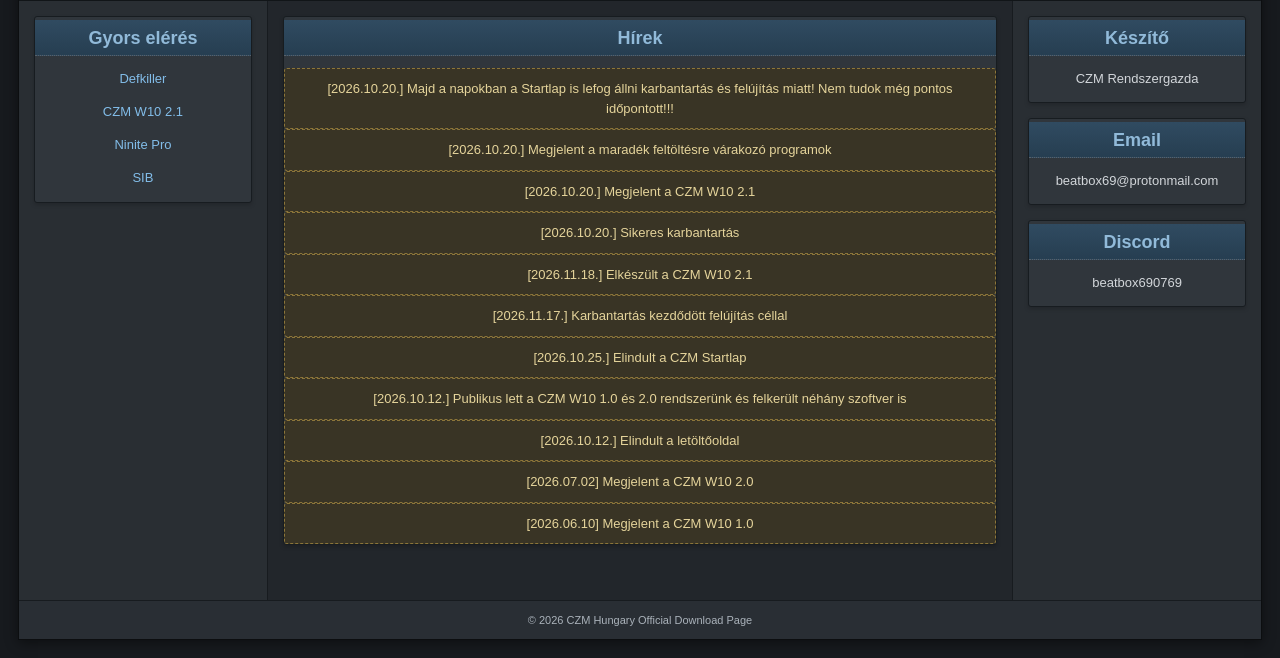
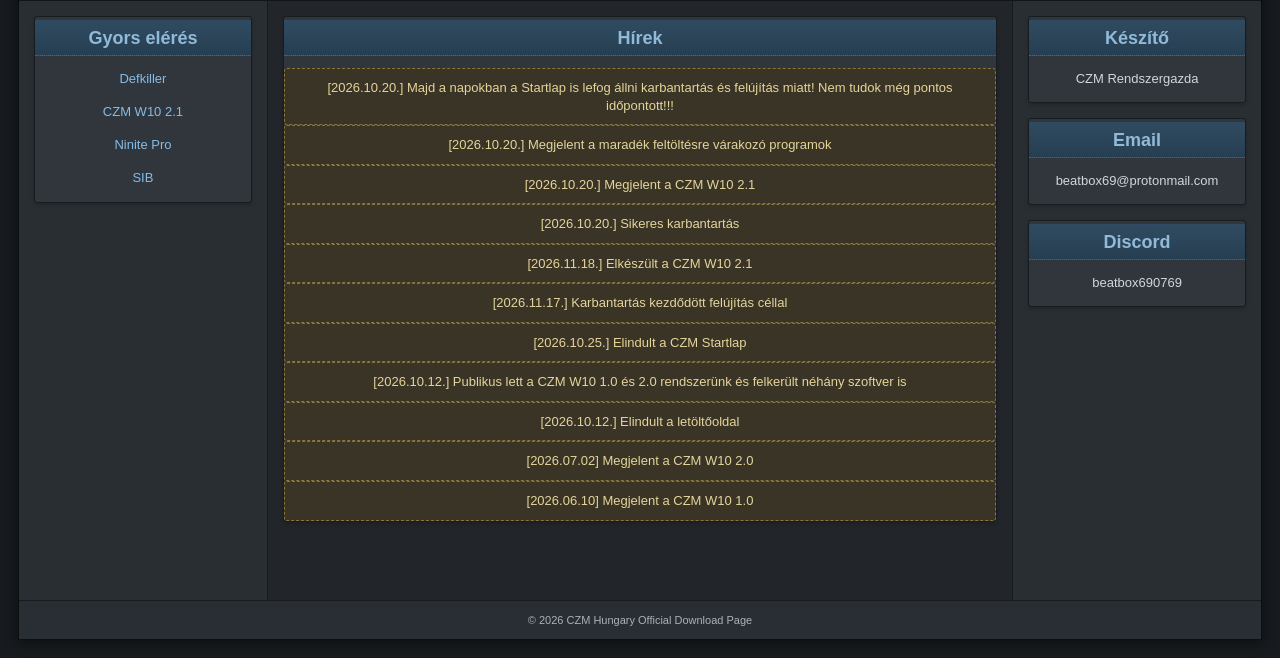
Before and after one commit to czmhungary/czm-systems, a plain HTML site: page index.html in a window 1280 px wide. Shown: the part 142-800 px from the top of the page. Drawn offline with Linux system fonts and the light colour scheme.

Commit message:
Define font sizes for main content and notices
Added styles for main text and notice font sizes.

```diff
--- a/style.css
+++ b/style.css
@@ -330,3 +330,15 @@ hr {
     background: #104c73;
     box-shadow: inset 0 2px 4px rgba(0, 0, 0, 0.45);
 }
+/* =========================================
+   KÖZÉPSŐ HÍREK SZÖVEGMÉRETE
+   ========================================= */
+
+#main {
+    font-size: 12px;
+}
+
+#main .notice {
+    font-size: 13px;
+    line-height: 1.35;
+}
```
